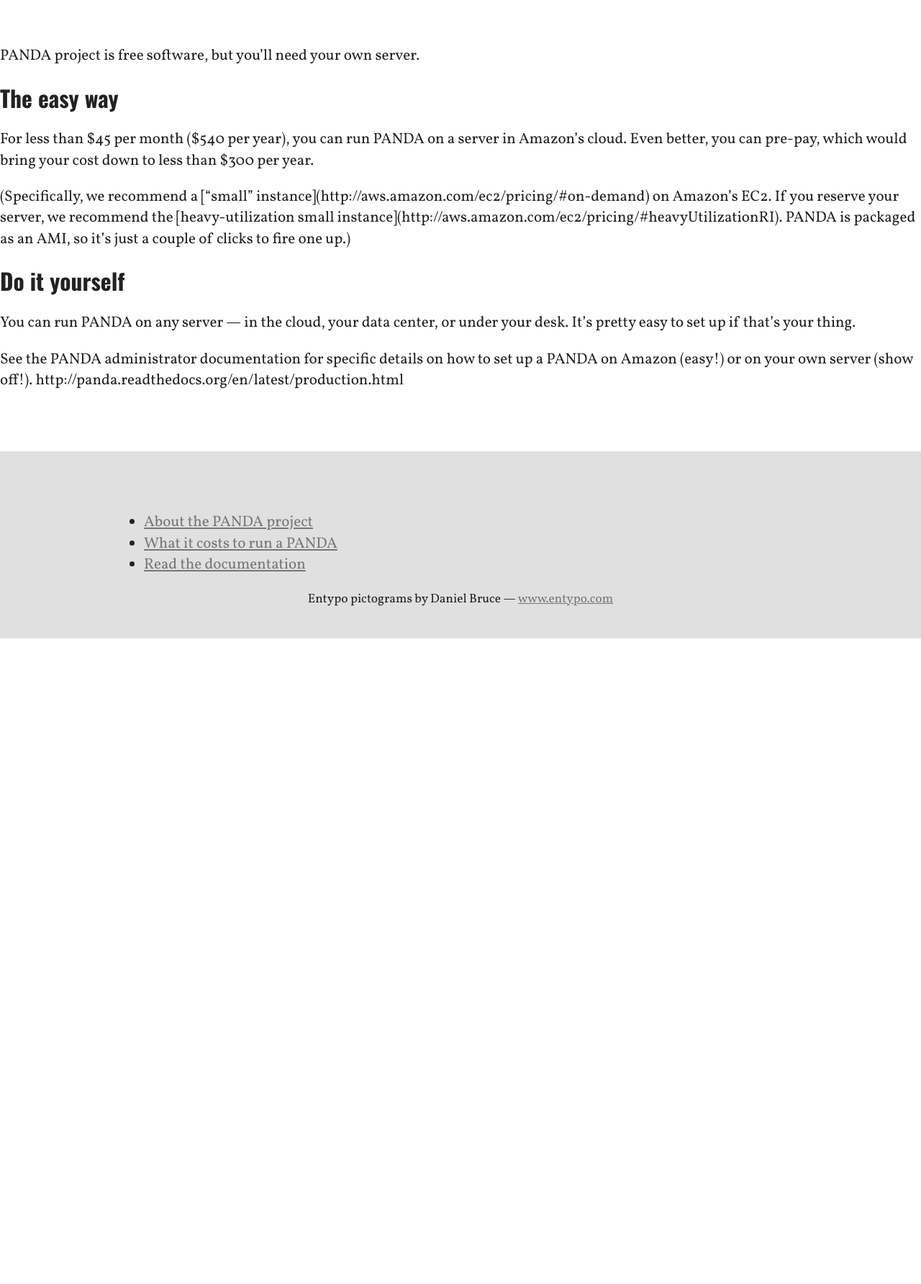
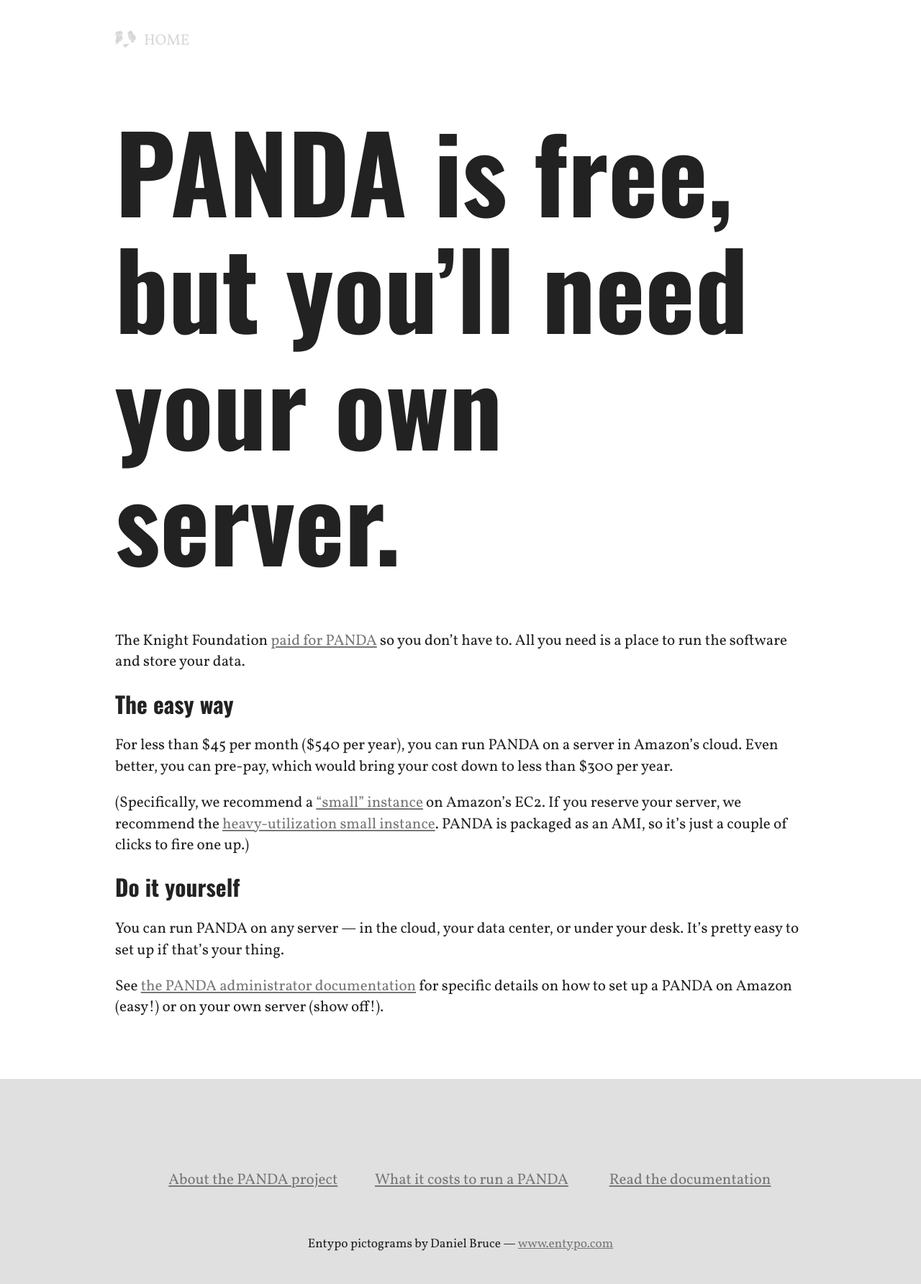
Before and after one commit to pandaproject/pandaproject.github.com, a Jekyll site: the page built from costs/index.html, in a window 1280 px wide. Shown: the whole page at 72% size. Built offline with Jekyll 4.4.1, drawn with Linux system fonts in a browser that asks for light colours; some web fonts are replaced; Markdown is read by kramdown in place of the engine named in the settings; before the commit the page ends 900 px from its top, so only the background shows below that.

Commit message:
update about, costs pages

```diff
--- a/costs/index.html
+++ b/costs/index.html
@@ -2,16 +2,26 @@
 layout: new
 title: PANDA Project cost breakdown
 ---
+<div id="header-bar" class="container">
+    <a class="go-home" href="/">Home</a>
+</div>
+
 <article>
+    <div class="container">
         <header>
-        PANDA project is free software, but you’ll need your own server.
+            <h1>PANDA is free, but you&rsquo;ll need your own server.</h1>
         </header>
+
         <section>
+            <p>The Knight Foundation <a href="/about/">paid for PANDA</a> so you don&rsquo;t have to. All you need is a place to run the software and store your data.</p>
+
             <h2>The easy way</h2>
-        <p>For less than $45 per month ($540 per year), you can run PANDA on a server in Amazon’s cloud. Even better, you can pre-pay, which would bring your cost down to less than $300 per year.</p>
-        <p>(Specifically, we recommend a [“small” instance](http://aws.amazon.com/ec2/pricing/#on-demand) on Amazon’s EC2. If you reserve your server, we recommend the [heavy-utilization small instance](http://aws.amazon.com/ec2/pricing/#heavyUtilizationRI). PANDA is packaged as an AMI, so it’s just a couple of clicks to fire one up.)</p>
+            <p>For less than $45 per month ($540 per year), you can run PANDA on a server in Amazon&rsquo;s cloud. Even better, you can pre-pay, which would bring your cost down to less than $300 per year.</p>
+            <p>(Specifically, we recommend a <a href="http://aws.amazon.com/ec2/pricing/#on-demand">&ldquo;small&rdquo; instance</a> on Amazon’s EC2. If you reserve your server, we recommend the <a href="http://aws.amazon.com/ec2/pricing/#heavyUtilizationRI">heavy-utilization small instance</a>. PANDA is packaged as an AMI, so it&rsquo;s just a couple of clicks to fire one up.)</p>
+
             <h2>Do it yourself</h2>
-        <p>You can run PANDA on any server — in the cloud, your data center, or under your desk. It’s pretty easy to set up if that’s your thing.</p>
-        <p>See the PANDA administrator documentation for specific details on how to set up a PANDA on Amazon (easy!) or on your own server (show off!). http://panda.readthedocs.org/en/latest/production.html</p>
+            <p>You can run PANDA on any server — in the cloud, your data center, or under your desk. It&rsquo;s pretty easy to set up if that&rsquo;s your thing.</p>
+            <p>See <a href="http://panda.readthedocs.org/en/latest/production.html">the PANDA administrator documentation</a> for specific details on how to set up a PANDA on Amazon (easy!) or on your own server (show off!).</p>
         </section>
+    </div>
 </article>
--- a/index.html
+++ b/index.html
@@ -15,6 +15,7 @@
         <header>
             <h2>PANDA makes data journalism easier.</h2>
         </header>
+
         <section>
             <ul>
                 <li>
@@ -53,6 +54,7 @@
         <header>
             <h2>PANDA is &hellip;</h2>
         </header>
+
         <section>
             <ul class="clearfix">
                 <li>
@@ -86,11 +88,13 @@
         <header>
             <h2>Ready for PANDA<span class="pump">?</span></h2>
         </header>
+
         <section>
             <ol>
                 <li><a href="http://demo.pandaproject.net">Try the demo</a> to see it in action.</li>
                 <li>PANDA is free software, but you&rsquo;ll need a computer to host it on. <a href="">Check out our cost breakdown</a> for advice.</li>
                 <li>Set up your own PANDA. <a href="http://panda.readthedocs.org/en/latest/production.html">Here&rsquo;s the detailed explanation of how</a>.</li>
+            </ol>
         </section>
     </div>
 </article>
--- a/stylesheets/main.css
+++ b/stylesheets/main.css
@@ -30,14 +30,28 @@
     color: #777;
 }
 
+a.go-home {
+    background: url('../images/panda_logo_30x24.png') no-repeat 0 0;
+    text-transform: uppercase;
+    color: #ccc;
+    text-decoration: none;
+    opacity: .8;
+    padding-left: 40px;
+}
+
+a.go-home:hover {
+    opacity: 1;
+}
+
 h1, h2, h3 {
-    font-family: "Oswald", "Helvetica Neue", Arial, sans-serif; line-height: 1.1;
+    font-family: "Oswald", "Helvetica Neue", Arial, sans-serif;
+    line-height: 1.1;
 }
 
 h1 {
     font-size: 7em;
     font-weight: 700;
-    margin: 0;
+    margin: 0 0 .5em;
 }
 
 h1 img.logo {
@@ -55,6 +69,11 @@
 .container {
     max-width: 960px;
     margin: 1em auto;
+}
+
+#header-bar {
+    margin-top: 2em;
+    margin-bottom: 0;
 }
 
 .clearfix:before,
@@ -90,6 +109,18 @@
     padding: 3em 0 1em;
 }
 
+footer ul {
+    list-style: none;
+    margin: 3em 0;
+}
+
+footer li {
+    float: left;
+    display: block;
+    width: 33%;
+    text-align: center;
+}
+
 footer p {
     font-size: .83em;
     text-align: center;
@@ -97,6 +128,10 @@
 
 #hero header {
     text-align: center;
+}
+
+#hero h1 {
+    margin-bottom: 0;
 }
 
 header h2 {
```
Also changed, not shown: about/index.html (+13 -4 lines), images/panda_logo_30x24.png (added). Lines whose indentation alone changed are shown as unchanged.
